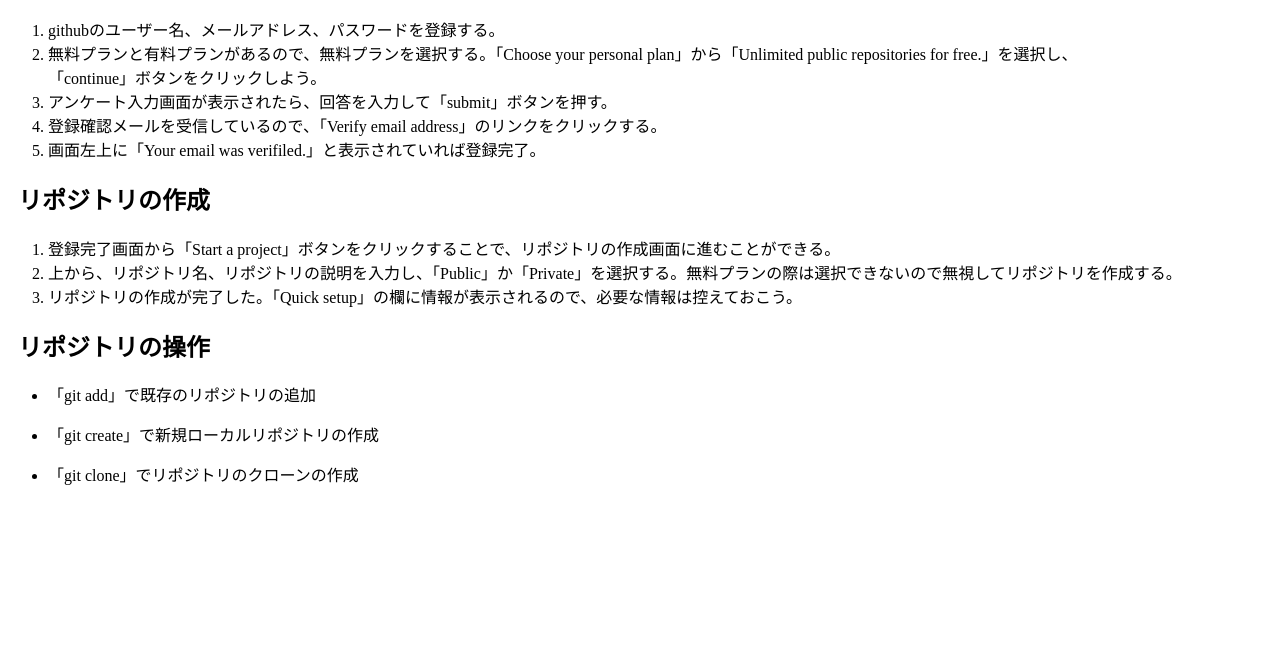
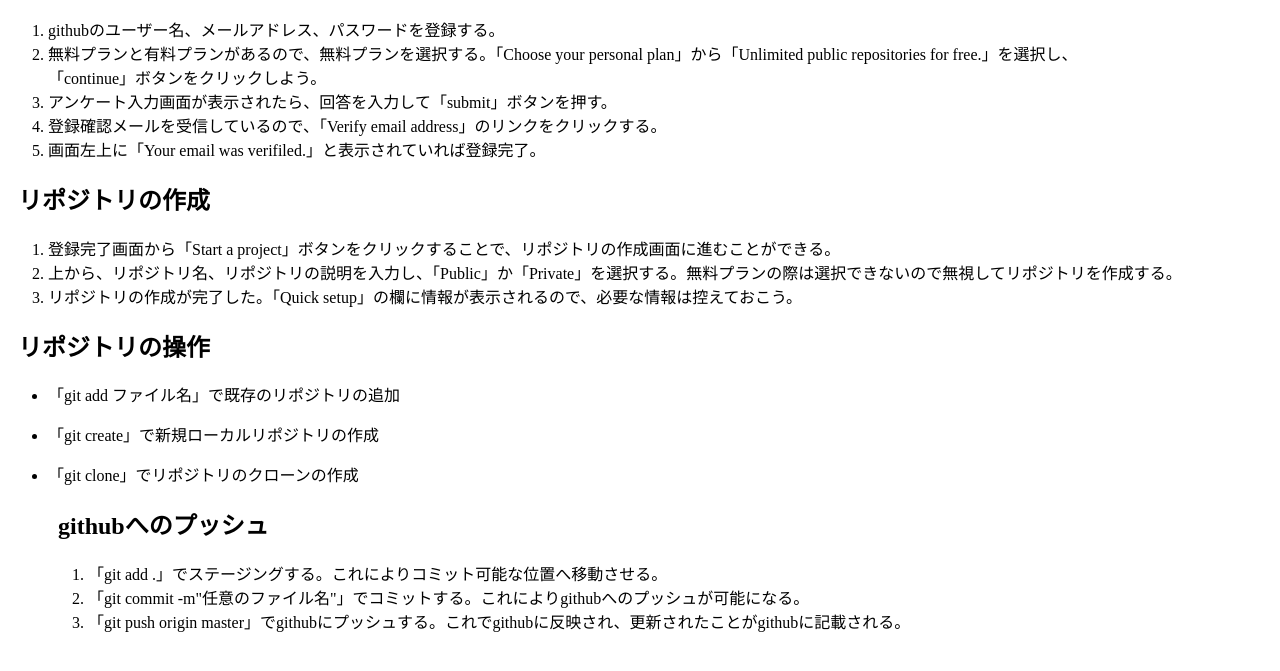
Before and after one commit to syou0224ondr176mocoksrg/syou0224ondr176mocoksrg.github.io, a plain HTML site: page index.html in a window 1280 px wide. Shown: the part 127-798 px from the top of the page. Drawn offline with Linux system fonts and the light colour scheme.

Commit message:
githubの使い方

```diff
--- a/index.html
+++ b/index.html
@@ -30,10 +30,16 @@
   <h2>リポジトリの操作</h2>
   <ul>
     <li>
-      <p>「git add」で既存のリポジトリの追加</p>
+      <p>「git add ファイル名」で既存のリポジトリの追加</p>
       </li>
      <li> <p>「git create」で新規ローカルリポジトリの作成</p></li>
      <li>「git clone」でリポジトリのクローンの作成</li>
   </ol>
+  <h2>githubへのプッシュ</h2>
+  <ol>
+    <li>「git add .」でステージングする。これによりコミット可能な位置へ移動させる。</li>
+    <li>「git commit -m"任意のファイル名"」でコミットする。これによりgithubへのプッシュが可能になる。</li>
+    <li>「git push origin master」でgithubにプッシュする。これでgithubに反映され、更新されたことがgithubに記載される。</li>
+  </ol>
 </body>
 </html>
```
